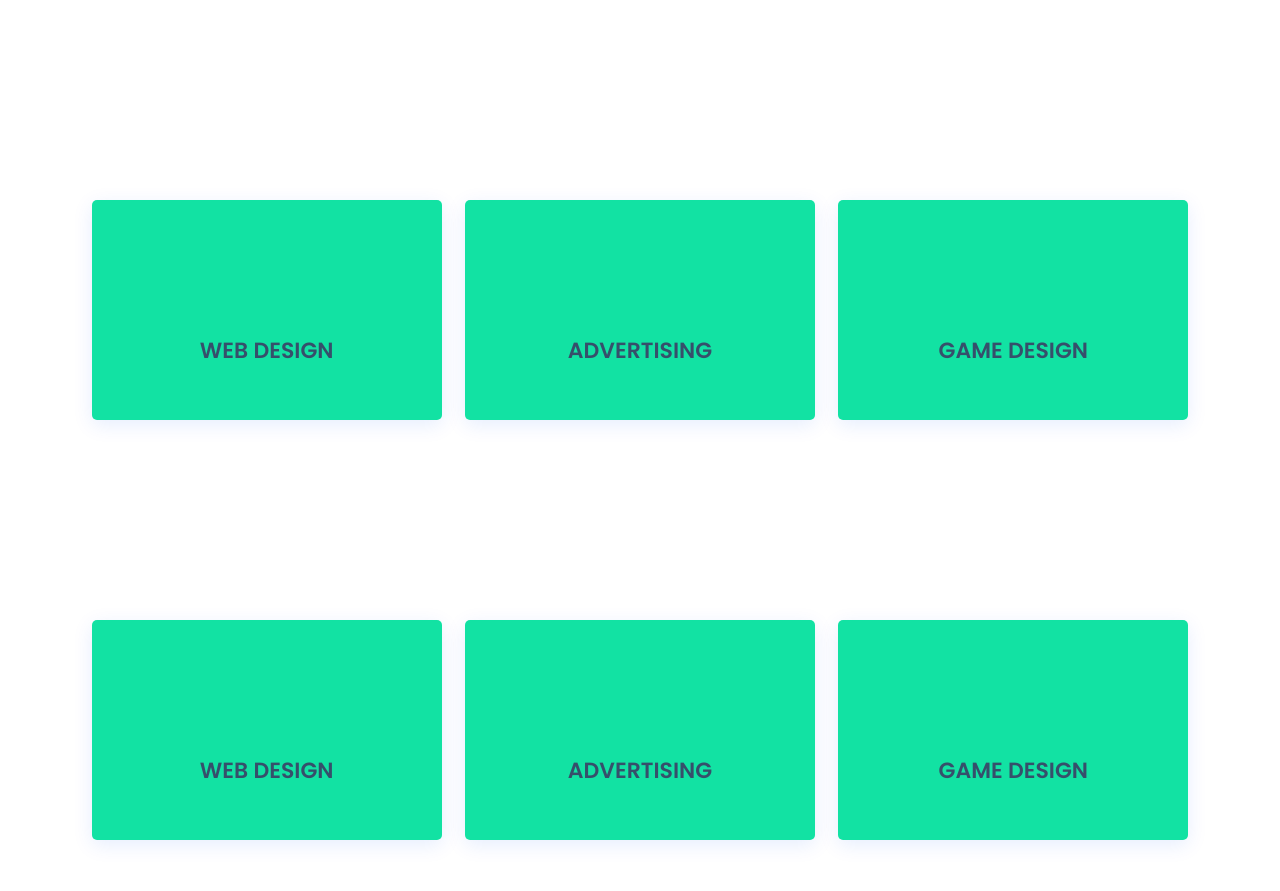
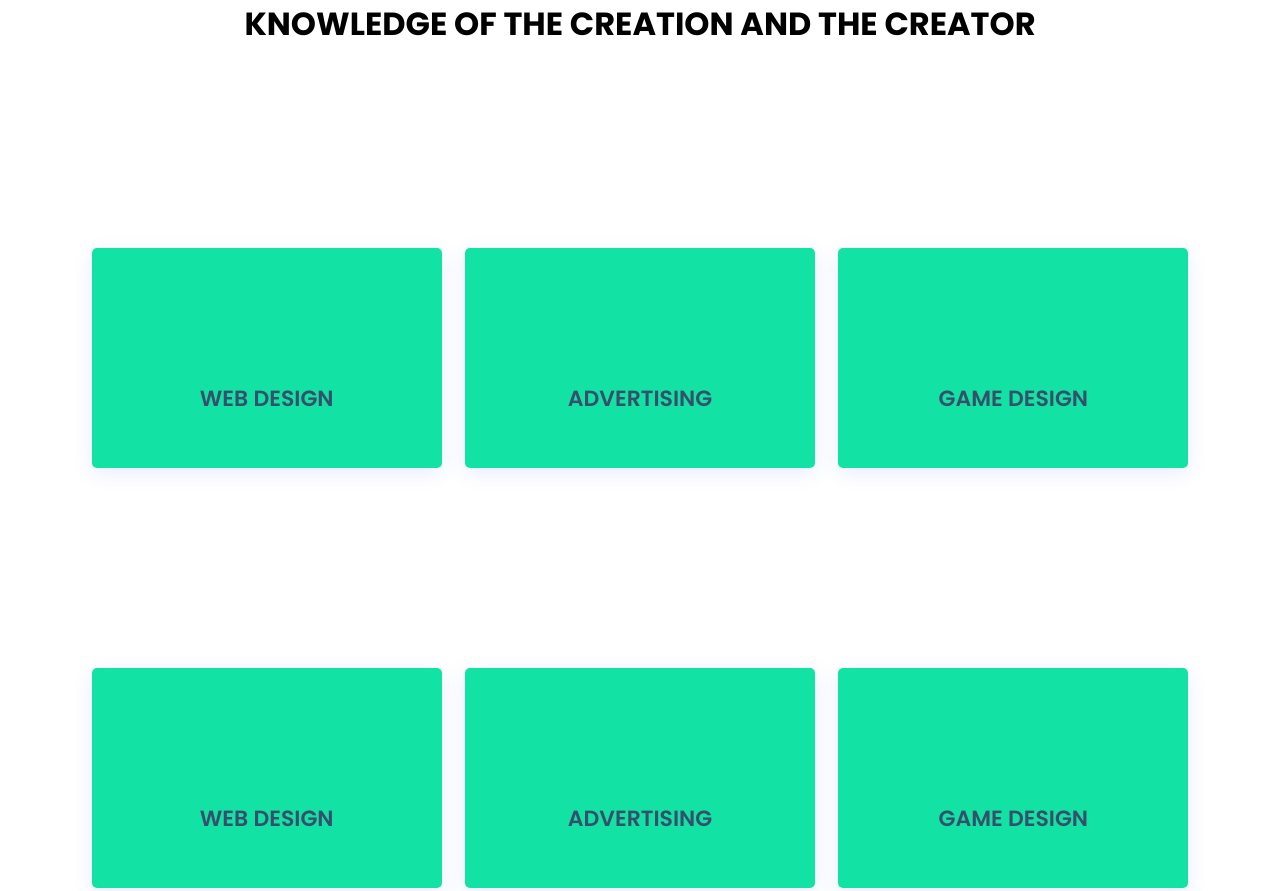
Before and after one commit to Jayaprada-devisetty/wtclass, a plain HTML site: page story.html in a window 1280 px wide. Shown: the top 891 px of the page. Drawn offline with Linux system fonts and the light colour scheme.

Commit message:
Update story.html

```diff
--- a/story.html
+++ b/story.html
@@ -9,6 +9,7 @@
 </head>
 
 <body>
+  <h1>KNOWLEDGE OF THE CREATION AND THE CREATOR</h1>
   <div class="wrapper">
     <div class="box">
       <div class="front-face">
```
